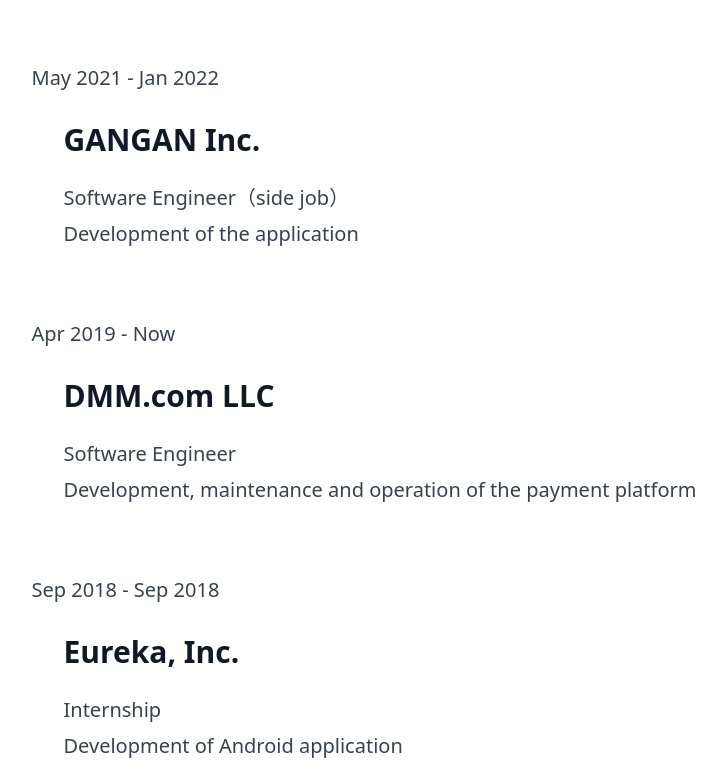
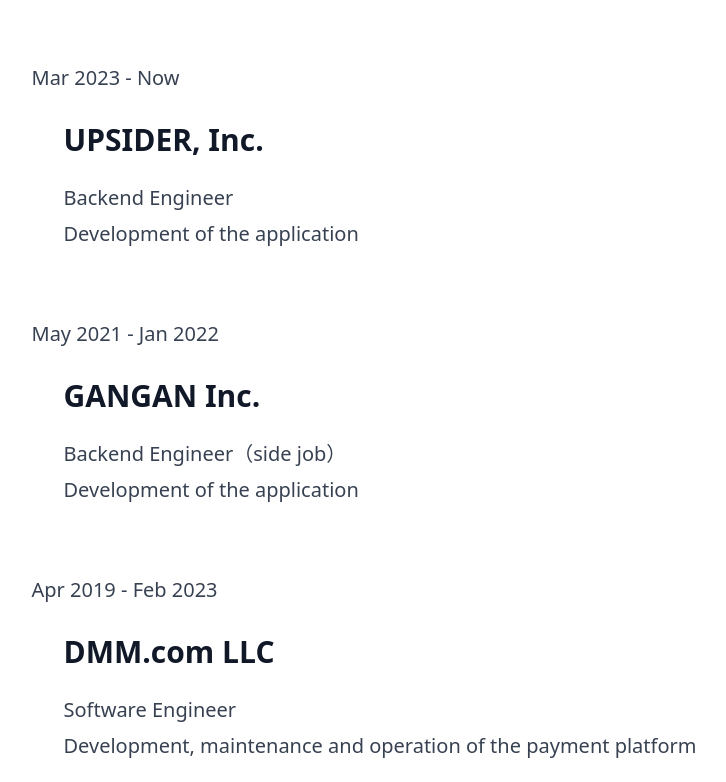
Before and after one commit to Ryu236/portfolio, a Next.js app: page / in a window 1280 px wide. Shown: the part 498-1280 px from the top of the page, without its empty margins (276-1002 px from the left). Built offline with nearby package versions, Linux system fonts and the light colour scheme; no server answers.

Commit message:
:sparkles: feat(resume): Update resume

```diff
--- a/components/resume.tsx
+++ b/components/resume.tsx
@@ -9,15 +9,23 @@ export const Resume: React.VFC = () => {
       <h2 className="text-center">Experience</h2>
       <div className="mx-4">
         <div>
-          <p>May 2021 - Jan 2022</p>
+          <p>Mar 2023 - Now</p>
           <div className="ml-8">
-            <h3>GANGAN Inc.</h3>
-            Software Engineer（side job） <br />
+            <h3>UPSIDER, Inc.</h3>
+            Backend Engineer <br />
             Development of the application
           </div>
         </div>
         <div>
-          <p>Apr 2019 - Now </p>
+          <p>May 2021 - Jan 2022</p>
+          <div className="ml-8">
+            <h3>GANGAN Inc.</h3>
+            Backend Engineer（side job） <br />
+            Development of the application
+          </div>
+        </div>
+        <div>
+          <p>Apr 2019 - Feb 2023</p>
           <div className="ml-8">
             <h3>DMM.com LLC</h3>
             Software Engineer <br />
```
Also changed, not shown: 1 other file (tests, documents, lock files or other folders).
